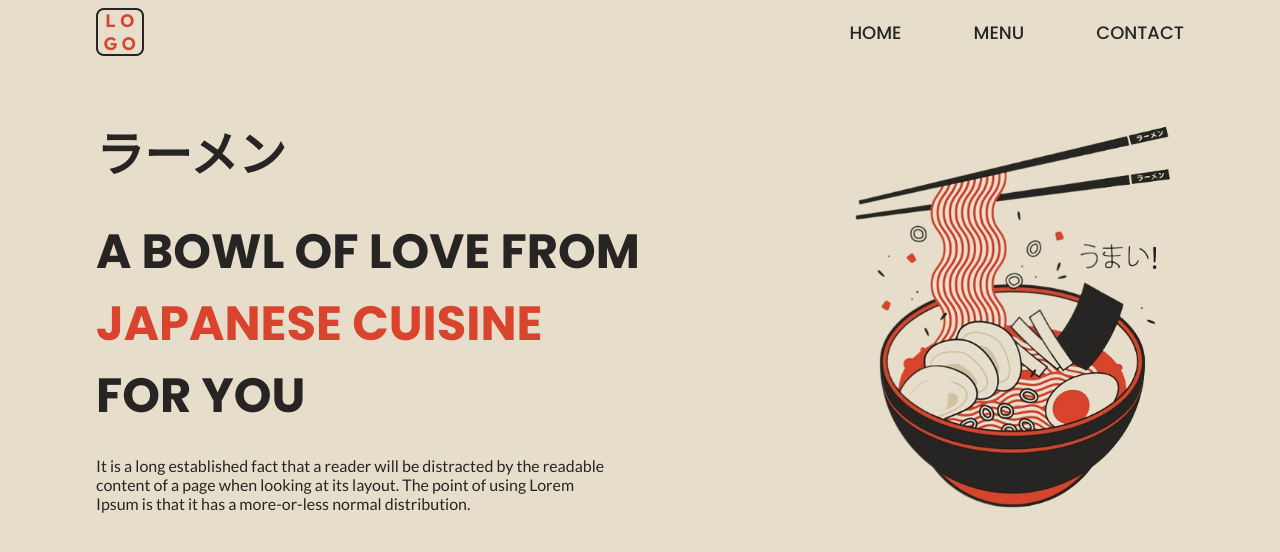
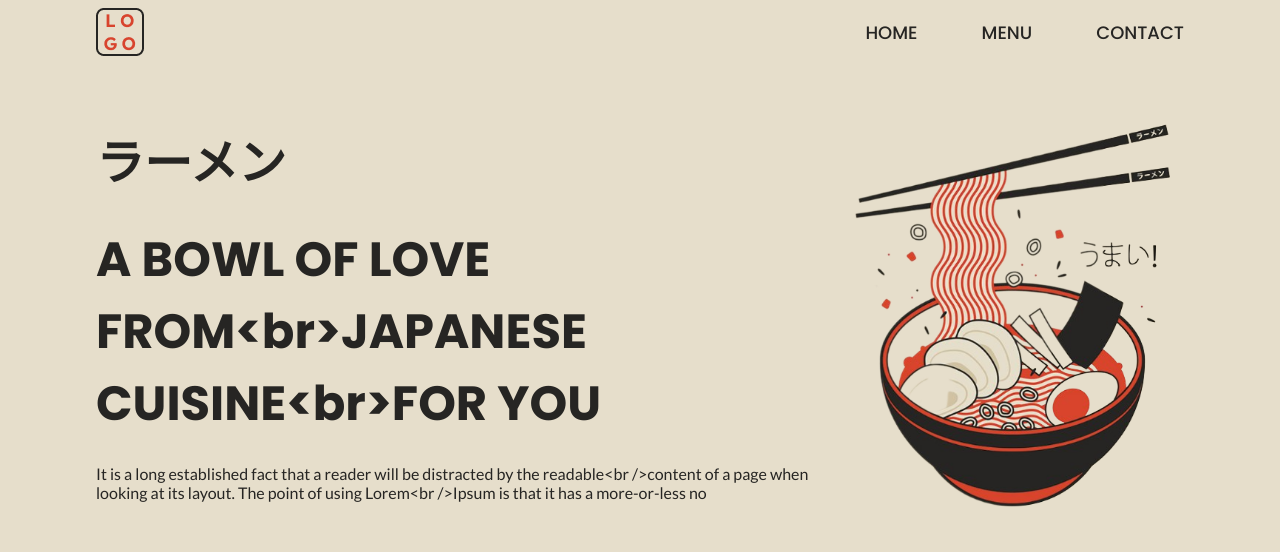
Before and after one commit to Bibolbd/restaurant-page, a website built with webpack: page dist/index.html in a window 1280 px wide. Built offline with nearby package versions, Linux system fonts and the light colour scheme.

Commit message:
first version of home page

```diff
--- a/package.json
+++ b/package.json
@@ -11,6 +11,8 @@
   "author": "",
   "license": "ISC",
   "devDependencies": {
+    "css-loader": "^6.8.1",
+    "style-loader": "^3.3.3",
     "webpack": "^5.86.0",
     "webpack-cli": "^5.1.4"
   }
--- a/src/index.js
+++ b/src/index.js
@@ -1 +1,62 @@
-console.log("Hello, World!")
+import './styles.css'
+import ramenLogo from './assets/logo.png'
+import ramen from './assets/ramen.png'
+
+function content() {
+    const content = document.querySelector("#content")
+
+    //creating elements for navigation bar
+    const nav = document.createElement("nav")
+    const logo = new Image()
+    const navItems = document.createElement("div")
+    const navItemHome = document.createElement("p")
+    const navItemMenu = document.createElement("p")
+    const navItemContact = document.createElement("p")
+
+    //creating elements for main content
+    const main = document.createElement("main")
+    const section = document.createElement("section")
+    const headingRamen = document.createElement("p")
+    const heading = document.createElement("p")
+    const paragraph = document.createElement("p")
+    const image = new Image()
+
+    //assigning content of elements
+    logo.src = ramenLogo
+    navItemHome.textContent = 'home'
+    navItemMenu.textContent = 'menu'
+    navItemContact.textContent = 'contact'
+    headingRamen.textContent = 'ラーメン'
+    heading.textContent = 'A BOWL OF LOVE FROM<br>JAPANESE CUISINE<br>FOR YOU'
+    paragraph.textContent = 'It is a long established fact that a reader will be distracted by the readable<br />content of a page when looking at its layout. The point of using Lorem<br />Ipsum is that it has a more-or-less no'
+    image.src = ramen
+
+    //add class list to elements that need css
+    navItemHome.classList.add('navItem')
+    navItemMenu.classList.add('navItem')
+    navItemContact.classList.add('navItem')
+    navItems.classList.add('navItems')
+    nav.classList.add('navigation')
+    headingRamen.classList.add('heading')
+    heading.classList.add('heading')
+    paragraph.classList.add('paragraph')
+    image.classList.add('mainImage')
+    main.classList.add('main')
+    section.classList.add('mainSection')
+
+    //append elements to another elements
+    nav.appendChild(logo)
+    nav.appendChild(navItems)
+    navItems.appendChild(navItemHome)
+    navItems.appendChild(navItemMenu)
+    navItems.appendChild(navItemContact)
+    main.appendChild(section)
+    main.appendChild(image)
+    section.appendChild(headingRamen)
+    section.appendChild(heading)
+    section.appendChild(paragraph)
+    content.appendChild(nav)
+    content.appendChild(main)
+}
+
+content()
--- a/dist/styles.css
+++ b/src/styles.css
@@ -57,27 +57,27 @@ body {
   padding: 0.5rem 6rem;
 }
 
-nav {
+.navigation {
   display: flex;
   justify-content: space-between;
   align-items: center;
   width: 100%;
 }
 
-nav > div {
+.navItems {
   display: flex;
   justify-content: center;
   align-items: center;
   gap: 4em;
 }
 
-main {
+.main {
   display: flex;
   justify-content: space-between;
   align-items: center;
 }
 
-main > section {
+.mainSection {
   display: flex;
   flex-direction: column;
   justify-content: center;
@@ -85,6 +85,6 @@ main > section {
   gap: 1.5rem;
 }
 
-main > img {
+.mainImage {
   width: 350px;
 }
--- a/webpack.config.js
+++ b/webpack.config.js
@@ -6,4 +6,16 @@ module.exports = {
     filename: "main.js",
     path: path.resolve(__dirname, "dist"),
   },
+  module: {
+    rules: [
+      {
+        test: /\.css$/i,
+        use: ["style-loader", "css-loader"],
+      },
+      {
+        test: /\.(png|svg|jpg|jpeg|gif)$/i,
+        type: 'asset/resource',
+      },
+    ],
+  },
 };
```
Also changed, not shown: dist/6d7a308c64ae46452e73.png (renamed from src/assets/ramen-removebg-preview.png), dist/a5f462a16b0706888284.png (added), dist/index.html, dist/main.js, src/assets/ramen.png (added), 1 other file.
